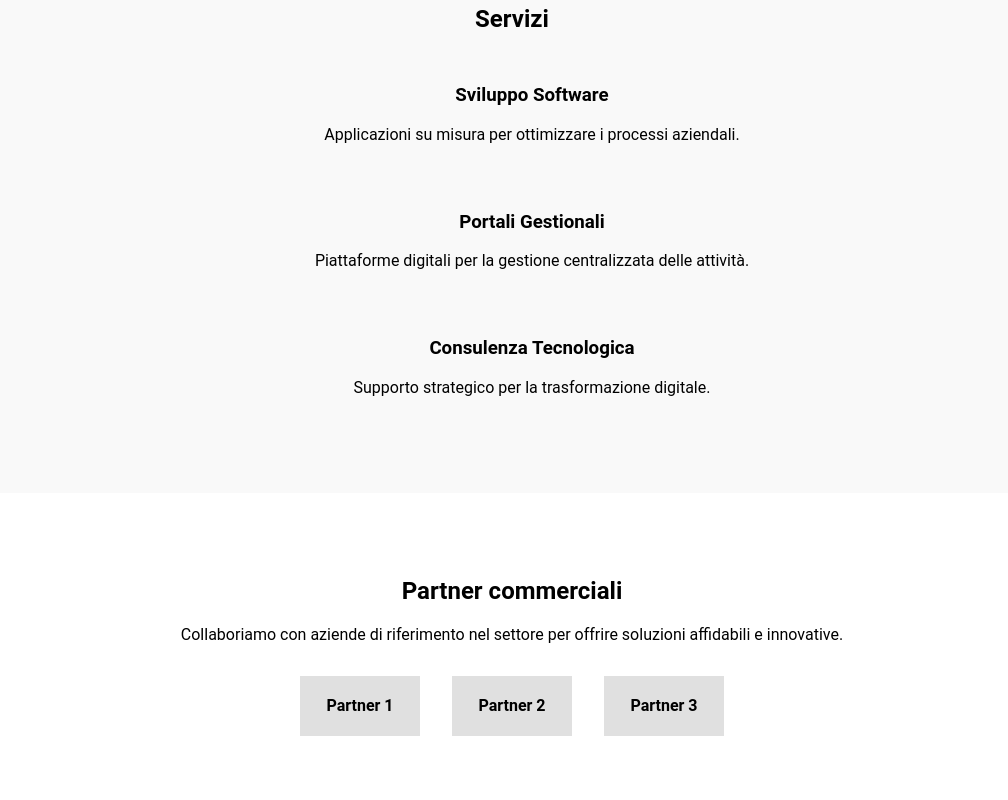
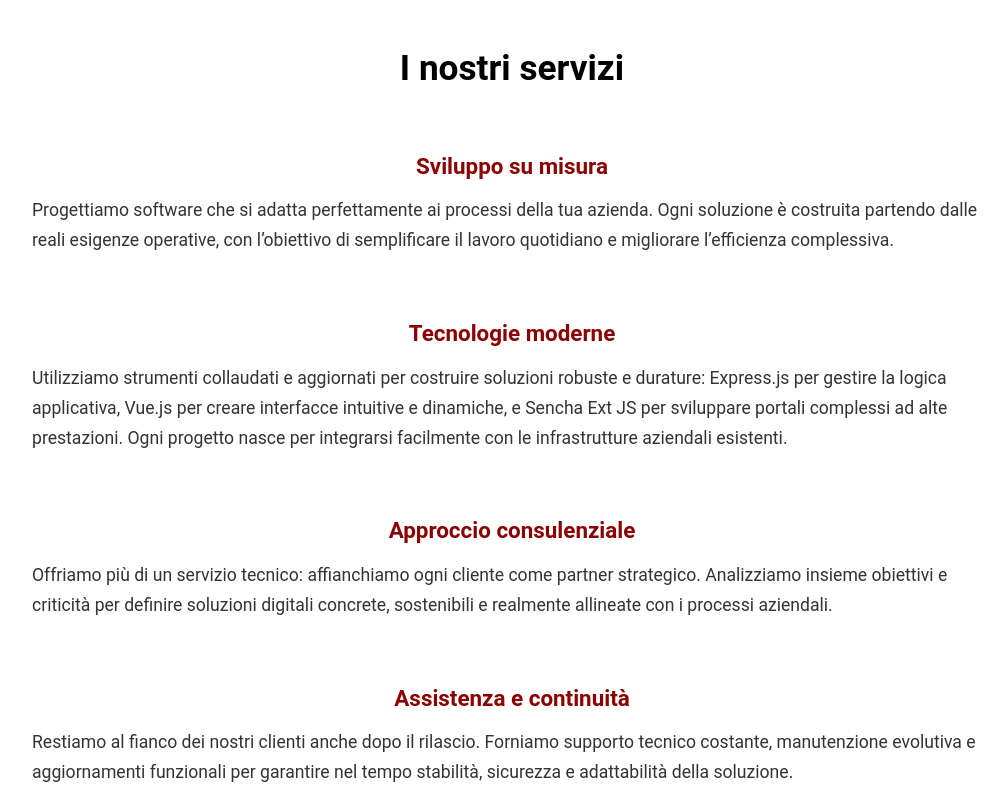
Before and after one commit to MatteoRuffa/vlx_vue, a Vue app: page / in a window 1280 px wide. Shown: the part 1580-2380 px from the top of the page, without its empty margins (128-1136 px from the left). Built offline with nearby package versions, Linux system fonts and the light colour scheme.

Commit message:
add draft service

```diff
--- a/src/assets/styles/partials/_fonts.scss
+++ b/src/assets/styles/partials/_fonts.scss
@@ -1,7 +1,7 @@
 @font-face {
     font-family: 'Roboto';
-    src: url('@/assets/fonts/roboto/Roboto-Regular.ttf') format('ttf');
-    font-weight: 400;
+    src: url('@/assets/fonts/roboto/Roboto-VariableFont_wdth,wght.ttf') format('ttf');
+    font-weight: 100;
     font-style: normal;
     font-display: swap;
   }
--- a/src/components/ServicesSection.vue
+++ b/src/components/ServicesSection.vue
@@ -1,21 +1,35 @@
 <template>
   <section id="services" class="services-section">
-      <div class="container">
-        <h2>Servizi</h2>
-        <ul class="services-list">
-          <li>
-            <h3>Sviluppo Software</h3>
-            <p>Applicazioni su misura per ottimizzare i processi aziendali.</p>
-          </li>
-          <li>
-            <h3>Portali Gestionali</h3>
-            <p>Piattaforme digitali per la gestione centralizzata delle attività.</p>
-          </li>
-          <li>
-            <h3>Consulenza Tecnologica</h3>
-            <p>Supporto strategico per la trasformazione digitale.</p>
-          </li>
-        </ul>
+    <div class="wrapper">
+      <h2>I nostri servizi</h2>
+
+      <div class="service-block">
+        <h3>Sviluppo su misura</h3>
+        <p>
+          Progettiamo software che si adatta perfettamente ai processi della tua azienda. Ogni soluzione è costruita partendo dalle reali esigenze operative, con l’obiettivo di semplificare il lavoro quotidiano e migliorare l’efficienza complessiva.
+        </p>
+      </div>
+
+      <div class="service-block">
+        <h3>Tecnologie moderne</h3>
+        <p>
+          Utilizziamo strumenti collaudati e aggiornati per costruire soluzioni robuste e durature: Express.js per gestire la logica applicativa, Vue.js per creare interfacce intuitive e dinamiche, e Sencha Ext JS per sviluppare portali complessi ad alte prestazioni. Ogni progetto nasce per integrarsi facilmente con le infrastrutture aziendali esistenti.
+        </p>
+      </div>
+
+      <div class="service-block">
+        <h3>Approccio consulenziale</h3>
+        <p>
+          Offriamo più di un servizio tecnico: affianchiamo ogni cliente come partner strategico. Analizziamo insieme obiettivi e criticità per definire soluzioni digitali concrete, sostenibili e realmente allineate con i processi aziendali.
+        </p>
+      </div>
+
+      <div class="service-block">
+        <h3>Assistenza e continuità</h3>
+        <p>
+          Restiamo al fianco dei nostri clienti anche dopo il rilascio. Forniamo supporto tecnico costante, manutenzione evolutiva e aggiornamenti funzionali per garantire nel tempo stabilità, sicurezza e adattabilità della soluzione.
+        </p>
+      </div>
     </div>
   </section>
 </template>
@@ -23,26 +37,39 @@
 <script setup>
 </script>
 
-  <style scoped>
+<style scoped lang="scss">
 .services-section {
-    padding: 4rem 1rem;
-    background-color: #f9f9f9;
+  padding: 6rem 0;
+  background-color: #ffffff;
+  text-align: left;
+
+  .wrapper {
+    max-width: 960px;
+    margin: 0 auto;
+    padding: 0 1rem;
+  }
+
+  h2 {
+    font-size: 2.2rem;
+    margin-bottom: 4rem;
     text-align: center;
   }
 
-  .container {
-    max-width: 960px;
-    margin: 0 auto;
+  .service-block {
+    margin-bottom: 4rem;
+
+    h3 {
+      font-size: 1.4rem;
+      color: #8b0000;
+      margin-bottom: 1rem;
+      text-align: center;
     }
 
-  .services-list {
-    display: flex;
-    flex-direction: column;
-    gap: 2rem;
-    margin-top: 2rem;
+    p {
+      font-size: 1.1rem;
+      line-height: 1.7;
+      color: #333;
     }
-
-  .services-list li {
-    list-style: none;
+  }
 }
 </style>
--- a/src/components/SiteHeader.vue
+++ b/src/components/SiteHeader.vue
@@ -2,7 +2,7 @@
   <header class="site-header" :class="{ open: isMenuOpen }">
     <div class="container">
       <div class="logo">
-        <img src="/assets/veleex1.png" alt="Veleex Logo" />
+        <img src="assets/veleex1.png" alt="Veleex Logo" />
       </div>
       <nav class="menu-desktop">
         <ul>
```
Also changed, not shown: src/assets/fonts/roboto/Roboto-VariableFont_wdth,wght.ttf (added). Lines whose indentation alone changed are shown as unchanged.
